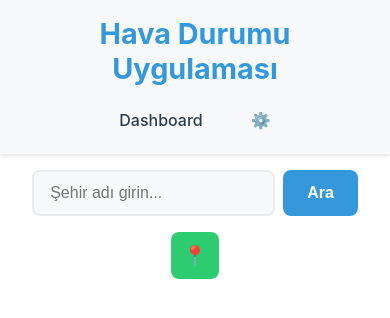
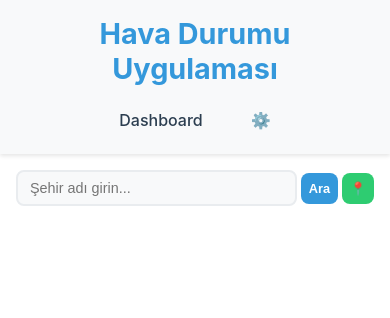
Before and after one commit to atakanbulutt/weather-app, a React (Create React App) app: page / in a window 390 px wide. Shown: the top 318 px of the page. Built offline with nearby package versions, Linux system fonts and the light colour scheme; no server answers.

Commit message:
Refactor SearchBar component and update styles for improved responsiveness and layout

```diff
--- a/src/App.css
+++ b/src/App.css
@@ -49,17 +49,10 @@
 /* Search Container */
 .search-container {
   display: flex;
-  gap: 1rem;
+  gap: 0.5rem;
   margin-bottom: 2rem;
   align-items: center;
   justify-content: center;
-}
-
-.search-bar {
-  display: flex;
-  gap: 0.5rem;
-  flex: 1;
-  max-width: 400px;
 }
 
 .search-input {
@@ -71,6 +64,7 @@
   background-color: var(--surface-color);
   color: var(--text-primary);
   transition: border-color 0.3s ease;
+  max-width: 400px;
 }
 
 .search-input:focus {
@@ -88,6 +82,7 @@
   font-weight: 600;
   cursor: pointer;
   transition: background-color 0.3s ease;
+  white-space: nowrap;
 }
 
 .search-button:hover {
@@ -103,6 +98,7 @@
   font-size: 1.2rem;
   cursor: pointer;
   transition: background-color 0.3s ease;
+  white-space: nowrap;
 }
 
 .location-button:hover {
@@ -647,7 +643,25 @@
   }
 
   .search-container {
-    flex-direction: column;
+    display: flex !important;
+    flex-direction: row !important;
+    gap: 0.5rem !important;
+    width: 100% !important;
+    align-items: center !important;
+  }
+
+  .search-input {
+    flex: 1 !important;
+    max-width: none !important;
+    min-width: 0 !important;
+  }
+
+  .search-button,
+  .location-button {
+    flex-shrink: 0 !important;
+    padding: 0.75rem !important;
+    font-size: 0.9rem !important;
+    min-width: auto !important;
   }
 
   .weather-main {
@@ -678,6 +692,21 @@
 }
 
 @media (max-width: 480px) {
+  .search-container {
+    gap: 0.25rem !important;
+  }
+
+  .search-input {
+    padding: 0.5rem 0.75rem !important;
+    font-size: 0.9rem !important;
+  }
+
+  .search-button,
+  .location-button {
+    padding: 0.5rem !important;
+    font-size: 0.8rem !important;
+  }
+
   .main-content {
     padding: 1rem;
   }
@@ -694,3 +723,21 @@
     font-size: 2rem;
   }
 }
+
+@media (max-width: 360px) {
+  .search-container {
+    flex-direction: column !important;
+    gap: 0.5rem !important;
+  }
+
+  .search-input {
+    width: 100% !important;
+    max-width: none !important;
+  }
+
+  .search-button,
+  .location-button {
+    width: 100% !important;
+    justify-content: center !important;
+  }
+}
--- a/src/components/SearchBar.tsx
+++ b/src/components/SearchBar.tsx
@@ -27,18 +27,20 @@ const SearchBar: React.FC<SearchBarProps> = ({ onSearch, onLocationSearch }) =>
       transition={{ duration: 0.5 }}
       className="search-container"
     >
-      <form onSubmit={handleSubmit} className="search-bar">
       <input
         type="text"
         value={city}
         onChange={(e) => setCity(e.target.value)}
         placeholder={t.app.searchPlaceholder}
         className="search-input"
+        onKeyPress={(e) => e.key === 'Enter' && handleSubmit(e)}
       />
-        <button type="submit" className="search-button">
+      <button
+        onClick={() => city.trim() && onSearch(city.trim())}
+        className="search-button"
+      >
         {t.app.search}
       </button>
-      </form>
       <button
         onClick={onLocationSearch}
         className="location-button"
```
Lines whose indentation alone changed are shown as unchanged.
